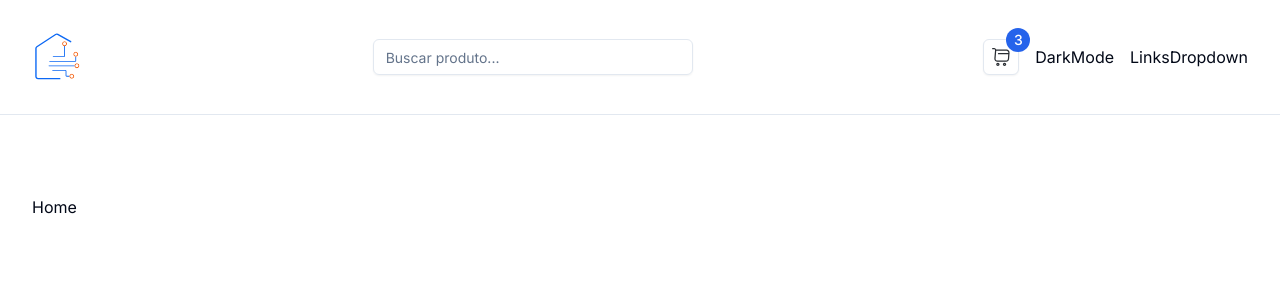
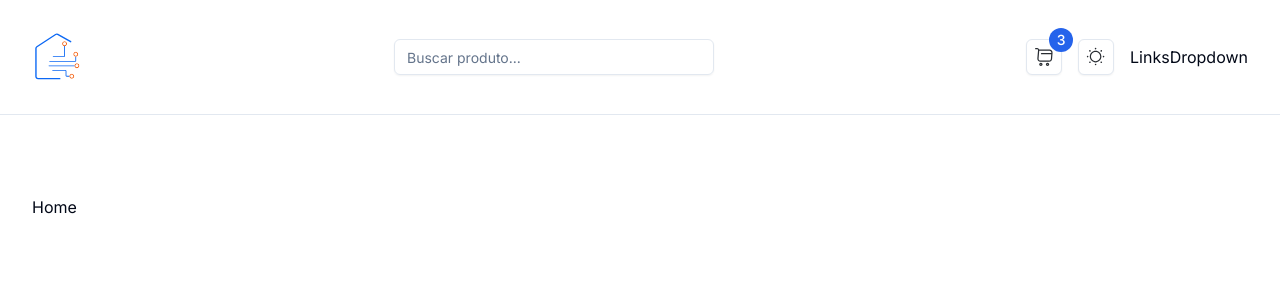
Before and after one commit to EvandroCalado/tech_heim, a Next.js app: page / in a window 1280 px wide. Shown: the top 300 px of the page. Built offline with nearby package versions, Linux system fonts and the light colour scheme.

Commit message:
✨ feat: create dark node component

```diff
--- a/src/components/navbar/DarkMode.tsx
+++ b/src/components/navbar/DarkMode.tsx
@@ -1,11 +1,41 @@
+'use client';
+
+import { IconMoon, IconSun } from '@/icons';
+import { useTheme } from 'next-themes';
 import { FC } from 'react';
+import { Button } from '../ui/button';
+import {
+  DropdownMenu,
+  DropdownMenuContent,
+  DropdownMenuItem,
+  DropdownMenuTrigger,
+} from '../ui/dropdown-menu';
 
 export interface DarkModeProps {}
 
 export const DarkMode: FC<DarkModeProps> = () => {
+  const { setTheme } = useTheme();
+
   return (
-    <div>
-      <h1>DarkMode</h1>
-    </div>
+    <DropdownMenu>
+      <DropdownMenuTrigger asChild>
+        <Button variant="outline" size="icon">
+          <IconSun className="h-[1.2rem] w-[1.2rem] rotate-0 scale-100 transition-all dark:-rotate-90 dark:scale-0" />
+          <IconMoon className="absolute h-[1.2rem] w-[1.2rem] rotate-90 scale-0 transition-all dark:rotate-0 dark:scale-100" />
+          <span className="sr-only">Toggle theme</span>
+        </Button>
+      </DropdownMenuTrigger>
+      <DropdownMenuContent align="end">
+        <DropdownMenuItem onClick={() => setTheme('light')}>
+          Light
+        </DropdownMenuItem>
+        <DropdownMenuItem onClick={() => setTheme('dark')}>
+          Dark
+        </DropdownMenuItem>
+        <DropdownMenuItem onClick={() => setTheme('system')}>
+          System
+        </DropdownMenuItem>
+      </DropdownMenuContent>
+    </DropdownMenu>
   );
 };
```
Also changed, not shown: 1 other file (tests, documents, lock files or other folders).
